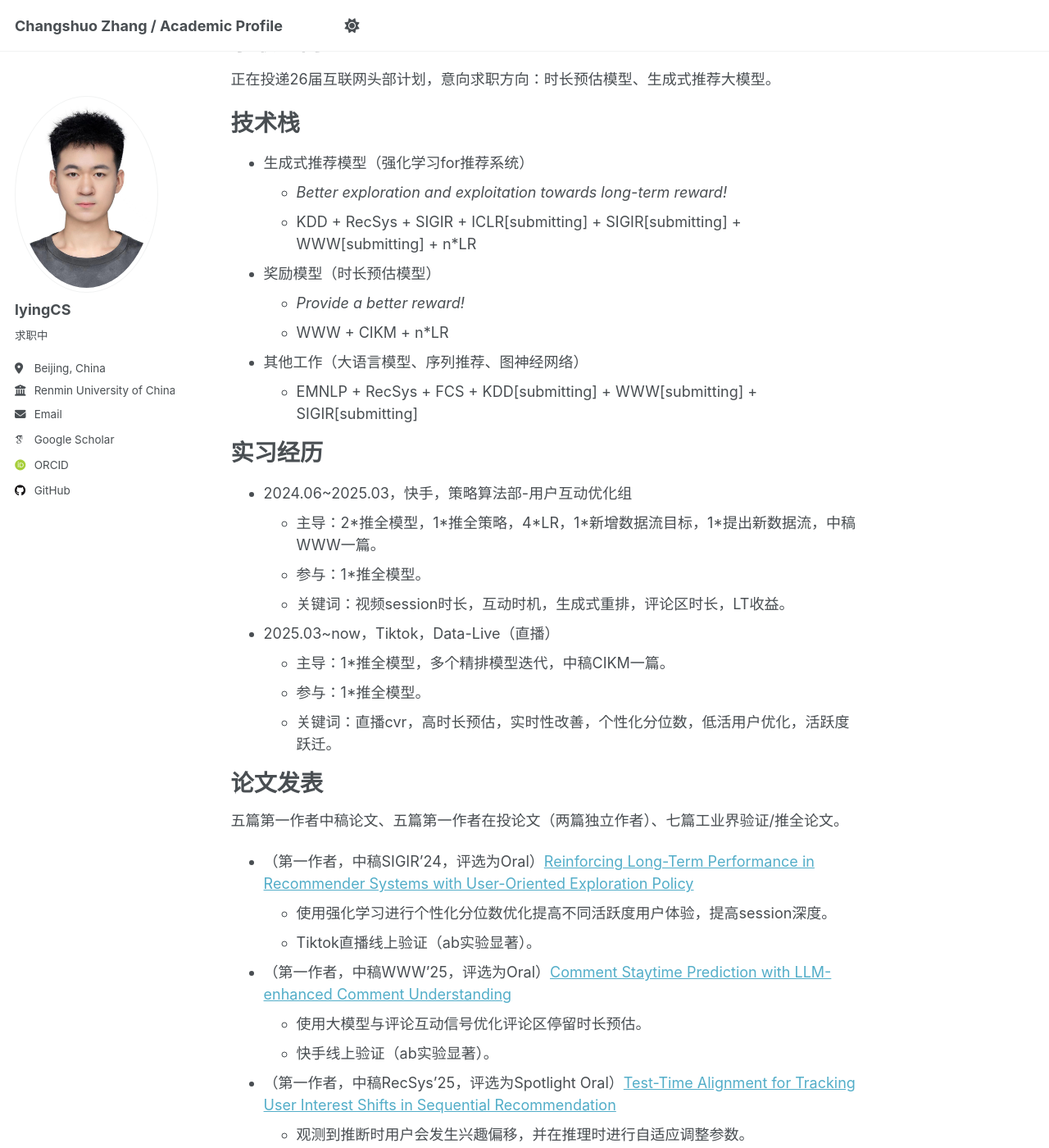
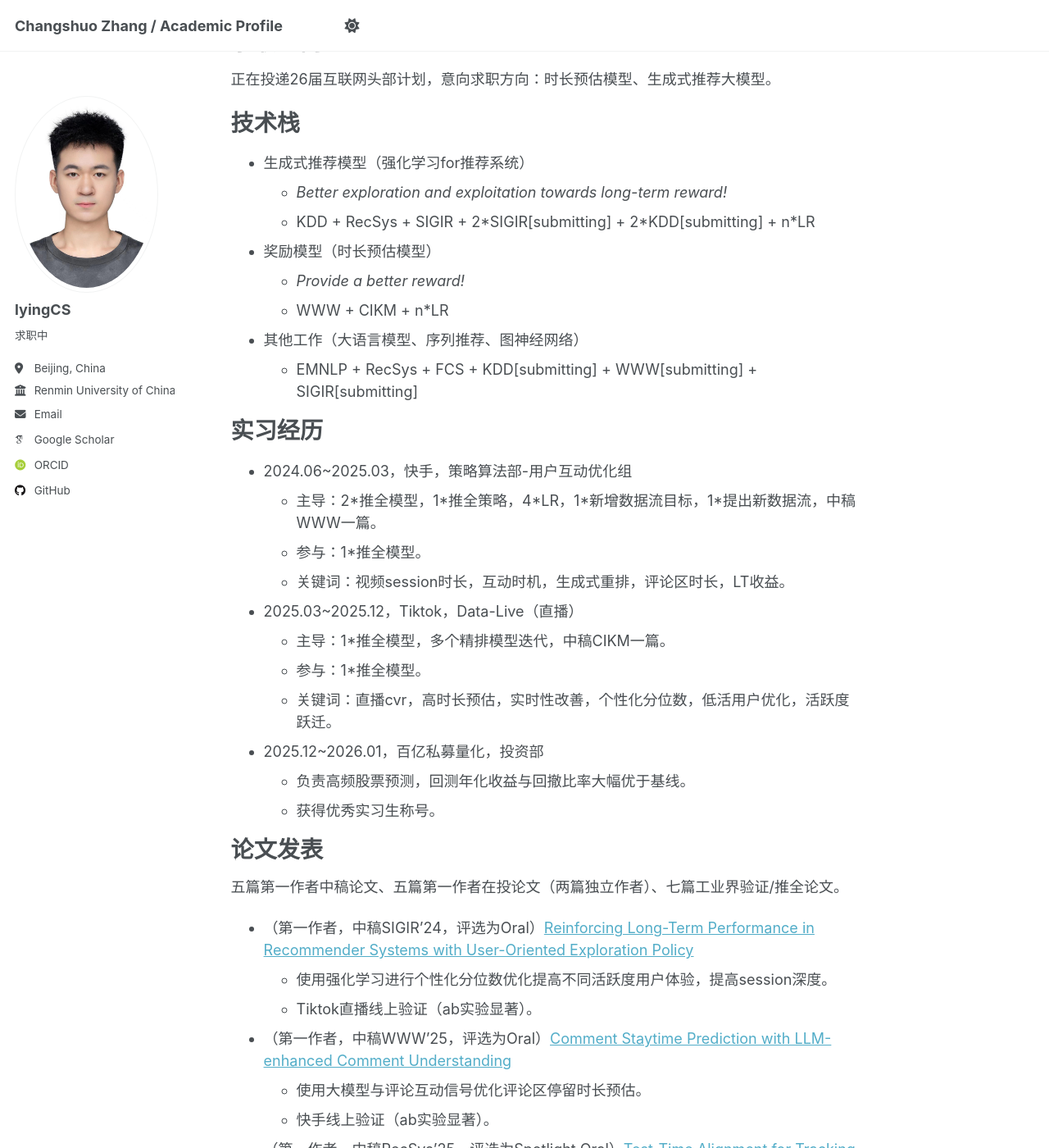
Before and after one commit to lyingCS/lyingCS.github.io, a Jekyll site: the page built from _pages/about.md, in a window 1280 px wide and 1400 px high, scrolled down 442 px. Shown: the whole window at 82% size. Built offline with Jekyll 4.4.1, drawn with Linux system fonts in a browser that asks for light colours; some web fonts are replaced; some of the changed text lies outside the part shown.

Commit message:
Update about.md

```diff
--- a/_pages/about.md
+++ b/_pages/about.md
@@ -26,7 +26,7 @@ redirect_from:
 
 + 生成式推荐模型（强化学习for推荐系统）
   + _Better exploration and exploitation towards long-term reward!_
-  + KDD + RecSys + SIGIR + ICLR[submitting] + SIGIR[submitting] + WWW[submitting] + n*LR
+  + KDD + RecSys + SIGIR + 2\*SIGIR[submitting] + 2\*KDD[submitting] + n*LR
 + 奖励模型（时长预估模型）
   + _Provide a better reward!_
   + WWW + CIKM + n*LR
@@ -40,10 +40,13 @@ redirect_from:
   + 主导：2\*推全模型，1\*推全策略，4\*LR，1\*新增数据流目标，1\*提出新数据流，中稿WWW一篇。
   + 参与：1\*推全模型。
   + 关键词：视频session时长，互动时机，生成式重排，评论区时长，LT收益。
-+ 2025.03~now，Tiktok，Data-Live（直播）
++ 2025.03~2025.12，Tiktok，Data-Live（直播）
   + 主导：1\*推全模型，多个精排模型迭代，中稿CIKM一篇。
   + 参与：1\*推全模型。
   + 关键词：直播cvr，高时长预估，实时性改善，个性化分位数，低活用户优化，活跃度跃迁。
++ 2025.12~2026.01，百亿私募量化，投资部
+  + 负责高频股票预测，回测年化收益与回撤比率大幅优于基线。
+  + 获得优秀实习生称号。
 
 论文发表
 ======
@@ -75,6 +78,8 @@ redirect_from:
   + Tiktok直播线上验证（ab实验显著）。
 + （独立作者，在投SIGIR'26）[Reasoning While Recommending: Entropy-Guided Latent Reasoning in Generative Re-ranking Models](https://arxiv.org/abs/2601.13533)
   + 在生成式重排序中通过熵引导隐式推理增强推荐性能，合理分配探索与利用，解决列表中部高熵问题。
++ （共同一作，在投KDD'25）Adaptive Exploration via Dual-Entropy Alignment for Streaming Generative Re-ranking
+  + 在生成式重排序中发现模型外生熵与用户内生熵的联系，并通过熵对齐实现自适应探索。
 + （学生二作，在投WWW'26）Industry-Scale Online Learning for GLR in E-commerce: An Environment Policy Optimization Approach
   + 离线实验负责人，借助评估器可导性质端到端优化两阶段生成式重排序适应流式场景。
   + 阿里巴巴线上验证（推全）。
```
